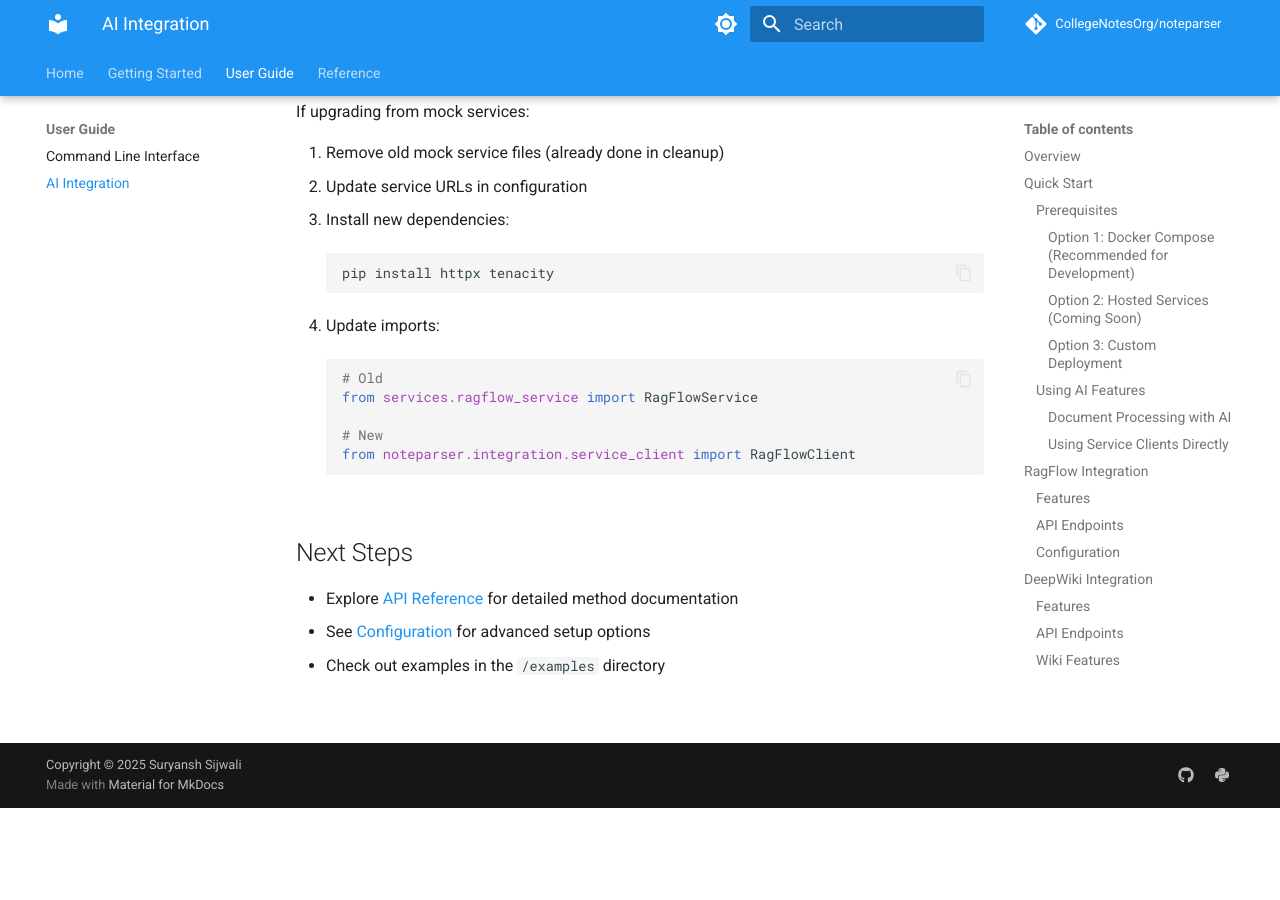
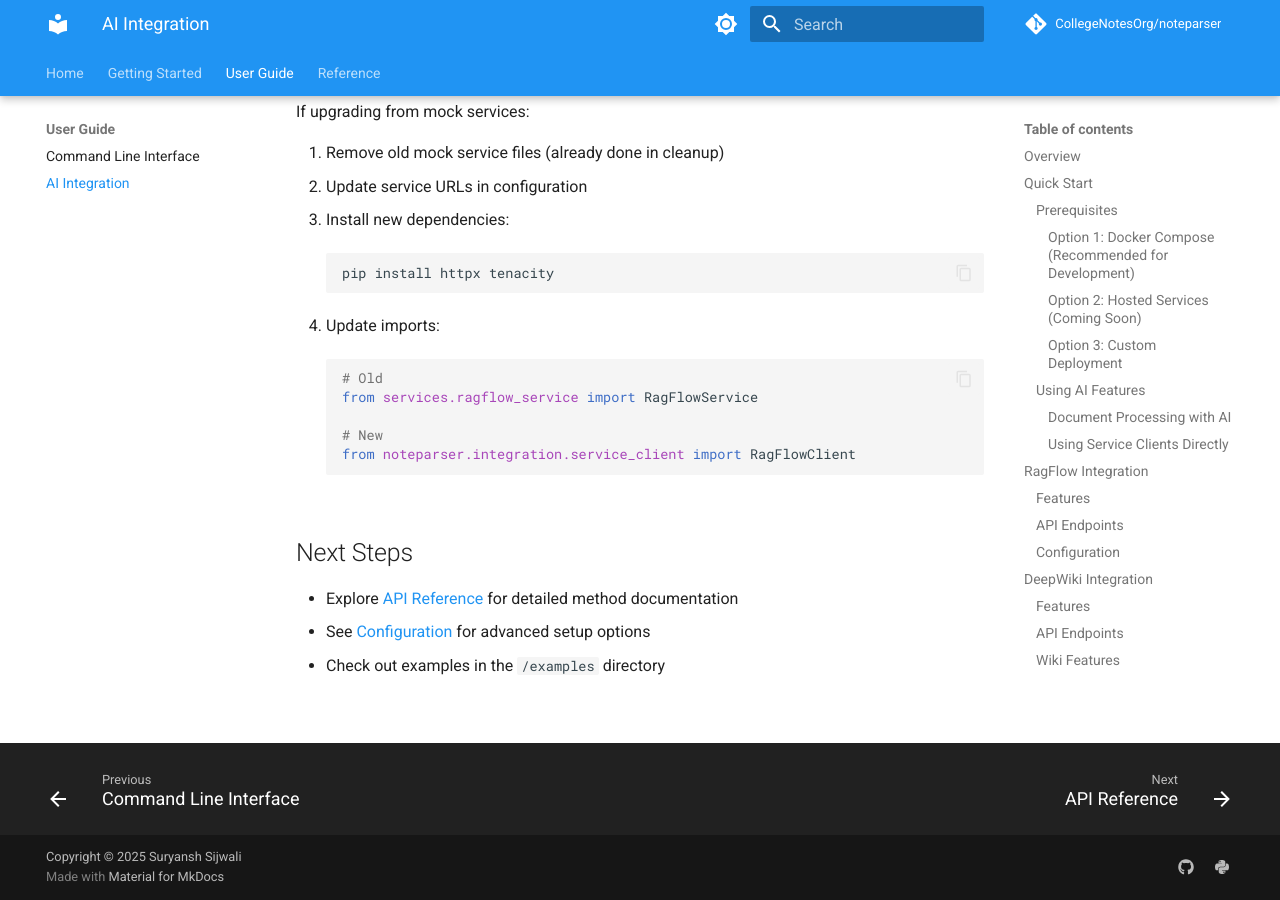
Before and after one commit to CollegeNotesOrg/noteparser, an MkDocs documentation site: the page built from docs/ai-integration.md, in a window 1280 px wide and 900 px high, scrolled down 7776 px. Built offline with MkDocs 1.6.1 and Material for MkDocs 9.7.7, drawn with Linux system fonts in a browser that asks for light colours; comment, search, counter and statistics services are not loaded; the version menu is left out; before the commit the page ends 8584 px from its top, so only the background shows below that; some of the changed lines change nothing that is shown.

Commit message:
docs: add footer navigation and analytics to mkdocs config

```diff
--- a/mkdocs.yml
+++ b/mkdocs.yml
@@ -40,6 +40,7 @@ theme:
     - content.code.copy
     - content.action.edit
     - content.action.view
+    - navigation.footer
 
 plugins:
   - search
@@ -90,6 +91,9 @@ extra:
       link: https://pypi.org/project/noteparser/
   version:
     provider: mike
+  analytics:
+    provider: google
+    property: G-XXXXXXXXXX
 
 extra_css:
   - stylesheets/extra.css
```
